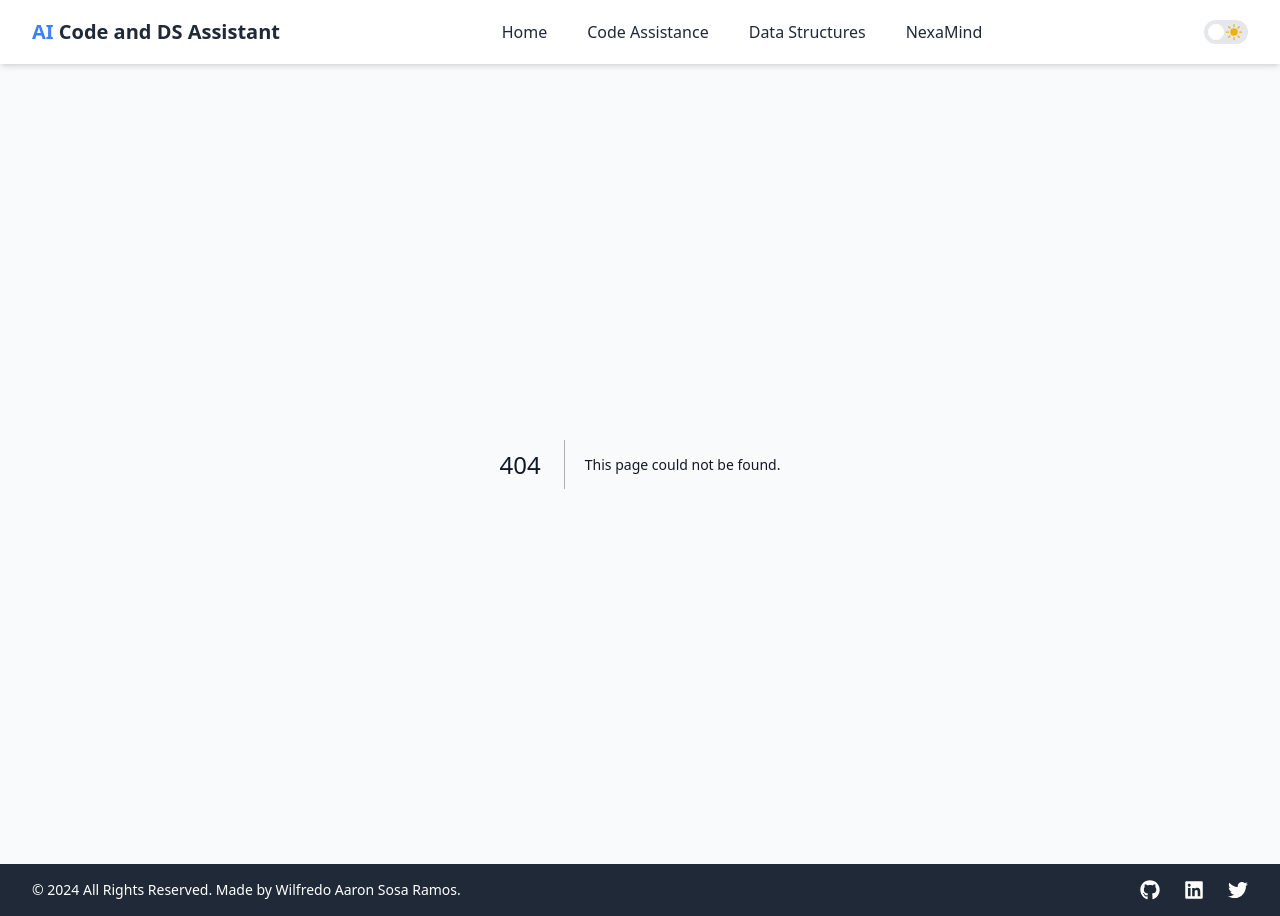
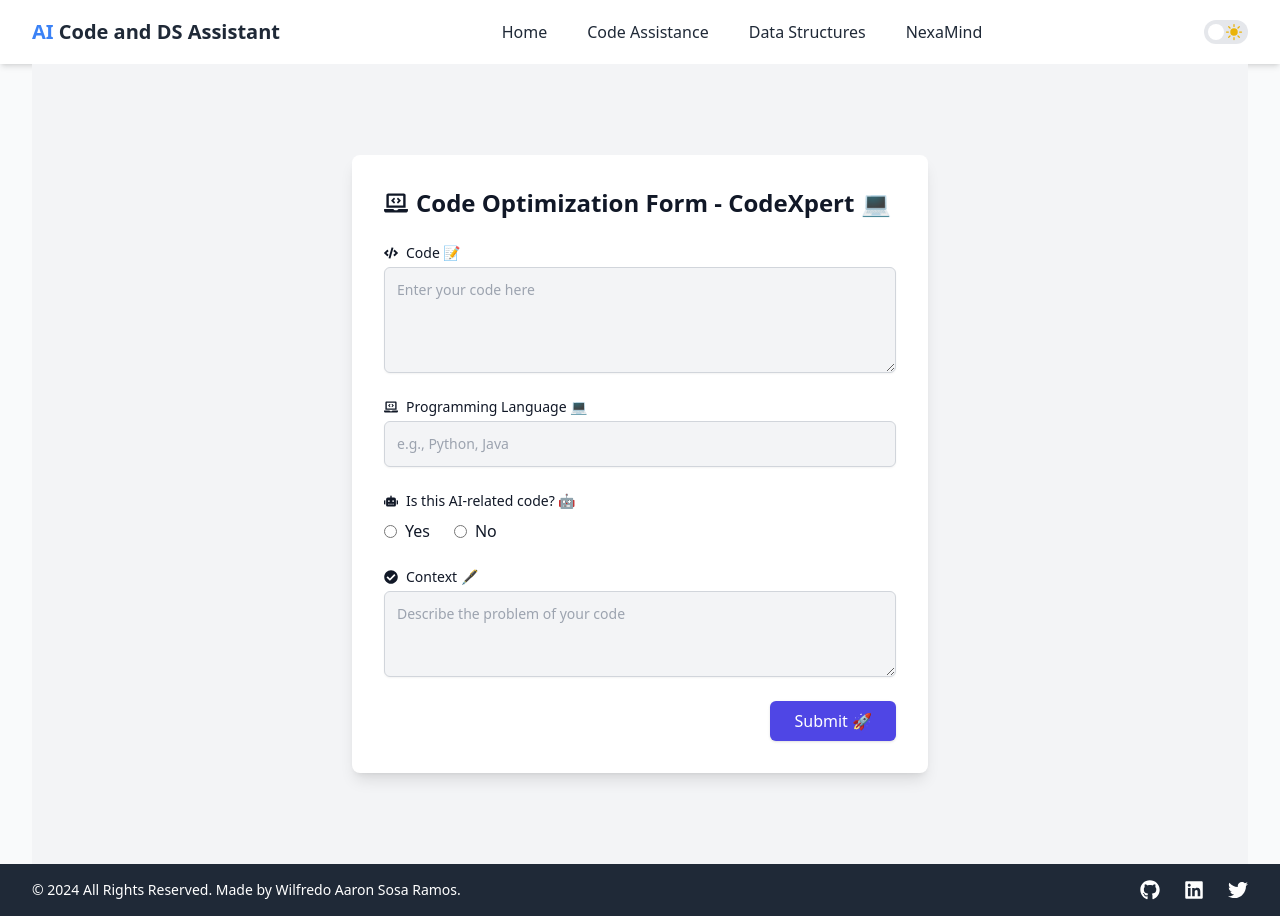
Before and after one commit to AaronSosaRamos/ai-code-ds-assistant-frontend, a Next.js app: page /codexpert in a window 1280 px wide. Before the commit this address had no page. Built offline with nearby package versions, Linux system fonts and the light colour scheme.

Commit message:
new screen imp.

```diff
--- /dev/null
+++ b/app/codexpert/page.tsx
@@ -0,0 +1,12 @@
+'use client';
+
+import CodeXpertForm from '@/components/codexpert/CodeXpertForm';
+import React from 'react';
+
+const NexaMindScreen: React.FC = () => {
+  return (
+      <CodeXpertForm />
+  );
+};
+
+export default NexaMindScreen;
--- a/app/nexamind/architecture-with-quality-attributes/page.tsx
+++ b/app/nexamind/architecture-with-quality-attributes/page.tsx
@@ -1,6 +1,6 @@
 'use client';
 
-import ArchitectureWithQualityAttributes from '@/components/data-structures/nexamind/ArchitectureWithQualityAttributes';
+import ArchitectureWithQualityAttributes from '@/components/nexamind/ArchitectureWithQualityAttributes';
 import { store } from '@/redux/store';
 import React from 'react';
 import { Provider } from 'react-redux';
--- a/app/nexamind/architecture-with-requirements/page.tsx
+++ b/app/nexamind/architecture-with-requirements/page.tsx
@@ -1,6 +1,6 @@
 'use client';
 
-import ArchitectureWithRequirements from '@/components/data-structures/nexamind/ArchitectureWithRequirement';
+import ArchitectureWithRequirements from '@/components/nexamind/ArchitectureWithRequirement';
 import { store } from '@/redux/store';
 import React from 'react';
 import { Provider } from 'react-redux';
--- a/app/nexamind/improved-architecture/page.tsx
+++ b/app/nexamind/improved-architecture/page.tsx
@@ -1,6 +1,6 @@
 'use client';
 
-import ImprovedArchitecture from '@/components/data-structures/nexamind/ImprovedArchitecture';
+import ImprovedArchitecture from '@/components/nexamind/ImprovedArchitecture';
 import { store } from '@/redux/store';
 import React from 'react';
 import { Provider } from 'react-redux';
--- a/app/nexamind/page.tsx
+++ b/app/nexamind/page.tsx
@@ -1,6 +1,6 @@
 'use client';
 
-import NexaMindForm from '@/components/data-structures/nexamind/Form';
+import NexaMindForm from '@/components/nexamind/Form';
 import { store } from '@/redux/store';
 import React from 'react';
 import { Provider } from 'react-redux';
--- /dev/null
+++ b/components/codexpert/CodeXpertForm.tsx
@@ -0,0 +1,115 @@
+import { useForm } from "react-hook-form";
+import { zodResolver } from "@hookform/resolvers/zod";
+import { z } from "zod";
+import { ToastContainer, toast } from "react-toastify";
+import 'react-toastify/dist/ReactToastify.css';
+import { FaCode, FaLaptopCode, FaRobot, FaCheckCircle, FaTimesCircle } from 'react-icons/fa';
+
+const formSchema = z.object({
+  code: z.string().min(1, { message: "Code is required" }),
+  programming_language: z.string().min(1, { message: "Programming language is required" }),
+  is_ai_related: z.union([z.boolean(), z.string()]).transform(value => value === 'yes'),
+  context: z.string().min(1, { message: "Context is required" }),
+});
+
+type FormSchema = z.infer<typeof formSchema>;
+
+const CodeXpertForm = () => {
+  const { register, handleSubmit, formState: { errors }, reset } = useForm<FormSchema>({
+    resolver: zodResolver(formSchema),
+  });
+
+  const onSubmit = (data: FormSchema) => {
+    toast.success("Form submitted successfully! ✅");
+    console.log(data);
+  };
+
+  return (
+    <div className="flex flex-col items-center justify-center min-h-screen transition-all duration-500 ease-in-out bg-gray-100 dark:bg-gray-900">
+      <div className="w-full max-w-xl p-8 shadow-lg rounded-lg transform hover:scale-105 transition-transform duration-300 ease-in-out bg-white dark:bg-gray-800 text-gray-900 dark:text-white">
+        <h2 className="text-2xl font-bold mb-6 animate-fade-in flex items-center space-x-2">
+          <FaLaptopCode /> <span>Code Optimization Form - CodeXpert 💻</span>
+        </h2>
+
+        <form onSubmit={handleSubmit(onSubmit)} className="space-y-6 animate-slide-up">
+          <div>
+            <label className="block text-sm font-medium flex items-center space-x-2">
+              <FaCode /> <span>Code 📝</span>
+            </label>
+            <textarea
+              {...register("code")}
+              rows={4}
+              className={`mt-1 block w-full border rounded-md shadow-sm focus:ring-indigo-500 focus:border-indigo-500 sm:text-sm p-3 transition-all duration-300 ease-in-out ${errors.code ? "border-red-500" : "border-gray-300"} bg-gray-100 dark:bg-gray-700 text-gray-900 dark:text-white`}
+              placeholder="Enter your code here"
+            />
+            {errors.code && <p className="text-red-500 text-sm flex items-center"><FaTimesCircle className="mr-2" /> {errors.code.message}</p>}
+          </div>
+
+          <div>
+            <label className="block text-sm font-medium flex items-center space-x-2">
+              <FaLaptopCode /> <span>Programming Language 💻</span>
+            </label>
+            <input
+              {...register("programming_language")}
+              className={`mt-1 block w-full border rounded-md shadow-sm focus:ring-indigo-500 focus:border-indigo-500 sm:text-sm p-3 transition-all duration-300 ease-in-out ${errors.programming_language ? "border-red-500" : "border-gray-300"} bg-gray-100 dark:bg-gray-700 text-gray-900 dark:text-white`}
+              placeholder="e.g., Python, Java"
+            />
+            {errors.programming_language && <p className="text-red-500 text-sm flex items-center"><FaTimesCircle className="mr-2" /> {errors.programming_language.message}</p>}
+          </div>
+
+          <div>
+            <label className="block text-sm font-medium flex items-center space-x-2">
+              <FaRobot /> <span>Is this AI-related code? 🤖</span>
+            </label>
+            <div className="mt-2 flex items-center">
+              <label className="inline-flex items-center">
+                <input
+                  type="radio"
+                  value="yes"
+                  {...register("is_ai_related")}
+                  className="form-radio text-indigo-600"
+                />
+                <span className="ml-2">Yes</span>
+              </label>
+              <label className="inline-flex items-center ml-6">
+                <input
+                  type="radio"
+                  value="no"
+                  {...register("is_ai_related")}
+                  className="form-radio text-indigo-600"
+                />
+                <span className="ml-2">No</span>
+              </label>
+            </div>
+          </div>
+
+          <div>
+            <label className="block text-sm font-medium flex items-center space-x-2">
+              <FaCheckCircle /> <span>Context 🖋️</span>
+            </label>
+            <textarea
+              {...register("context")}
+              rows={3}
+              className={`mt-1 block w-full border rounded-md shadow-sm focus:ring-indigo-500 focus:border-indigo-500 sm:text-sm p-3 transition-all duration-300 ease-in-out ${errors.context ? "border-red-500" : "border-gray-300"} bg-gray-100 dark:bg-gray-700 text-gray-900 dark:text-white`}
+              placeholder="Describe the problem of your code"
+            />
+            {errors.context && <p className="text-red-500 text-sm flex items-center"><FaTimesCircle className="mr-2" /> {errors.context.message}</p>}
+          </div>
+
+          <div className="flex justify-end">
+            <button
+              type="submit"
+              className="px-6 py-2 font-medium text-white bg-indigo-600 rounded-md shadow hover:bg-indigo-700 focus:outline-none focus:ring-2 focus:ring-offset-2 focus:ring-indigo-500 transition-transform transform hover:scale-105 flex items-center space-x-2"
+            >
+              <span>Submit 🚀</span>
+            </button>
+          </div>
+        </form>
+      </div>
+
+      <ToastContainer />
+    </div>
+  );
+};
+
+export default CodeXpertForm;
```
Also changed, not shown: components/nexamind/ArchitectureDetails.tsx (renamed from components/data-structures/nexamind/ArchitectureDetails.tsx), components/nexamind/ArchitectureWithQualityAttributes.tsx (renamed from components/data-structures/nexamind/ArchitectureWithQualityAttributes.tsx), components/nexamind/ArchitectureWithRequirement.tsx (renamed from components/data-structures/nexamind/ArchitectureWithRequirement.tsx), components/nexamind/Form.tsx (renamed from components/data-structures/nexamind/Form.tsx), components/nexamind/ImprovedArchitecture.tsx (renamed from components/data-structures/nexamind/ImprovedArchitecture.tsx).
